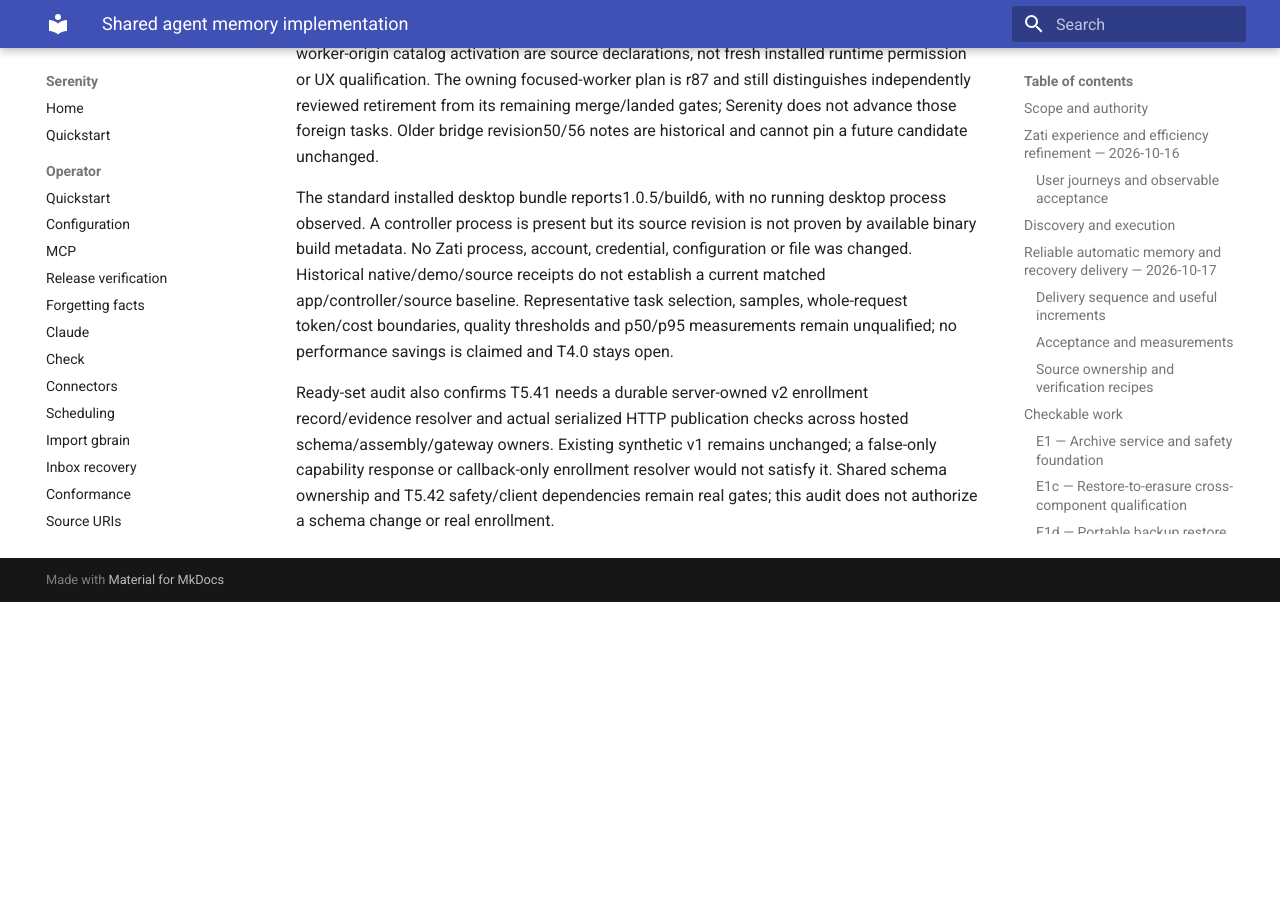
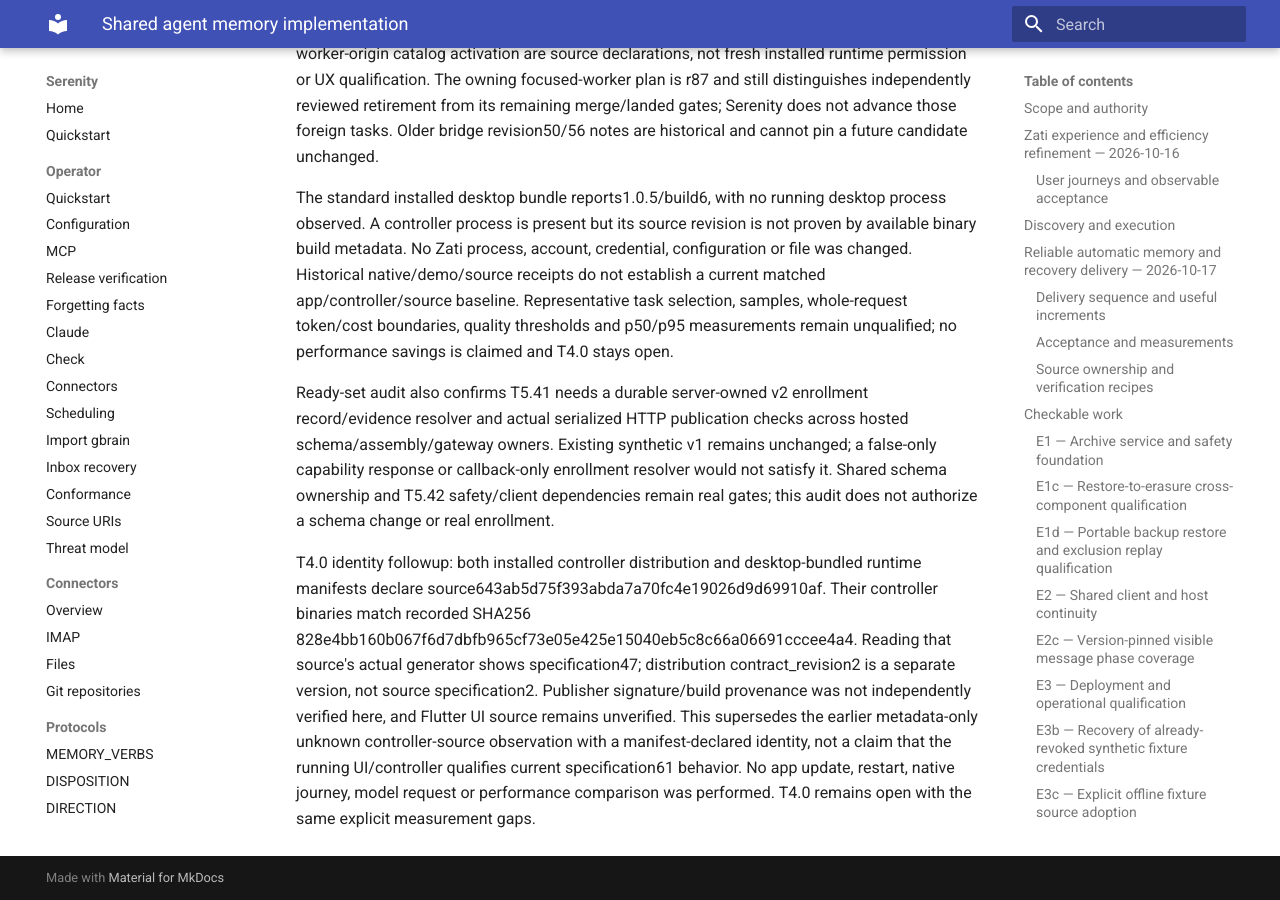
Before and after one commit to sirerun/serenity, an MkDocs documentation site: the page built from docs/plans/shared-agent-memory-implementation-20261016.md, in a window 1280 px wide and 900 px high, scrolled down 57784 px. Built offline with MkDocs 1.6.1 and Material for MkDocs 9.7.7, drawn with Linux system fonts in a browser that asks for light colours; before the commit the page ends 58386 px from its top, so only the background shows below that.

Commit message:
Identify installed runtime baseline from matching manifest artifacts

```diff
--- a/docs/plans/shared-agent-memory-implementation-20261016.md
+++ b/docs/plans/shared-agent-memory-implementation-20261016.md
@@ -1071,3 +1071,16 @@ hosted schema/assembly/gateway owners. Existing synthetic v1 remains unchanged;
 a false-only capability response or callback-only enrollment resolver would not
 satisfy it. Shared schema ownership and T5.42 safety/client dependencies remain
 real gates; this audit does not authorize a schema change or real enrollment.
+
+T4.0 identity followup: both installed controller distribution and desktop-bundled
+runtime manifests declare source643ab5d75f393abda7a70fc4e19026d9d69910af. Their
+controller binaries match recorded SHA256
+828e4bb160b067f6d7dbfb965cf73e05e425e15040eb5c8c66a06691cccee4a4.
+Reading that source's actual generator shows specification47; distribution
+contract_revision2 is a separate version, not source specification2. Publisher
+signature/build provenance was not independently verified here, and Flutter UI
+source remains unverified. This supersedes the earlier metadata-only unknown
+controller-source observation with a manifest-declared identity, not a claim
+that the running UI/controller qualifies current specification61 behavior.
+No app update, restart, native journey, model request or performance comparison
+was performed. T4.0 remains open with the same explicit measurement gaps.
```
